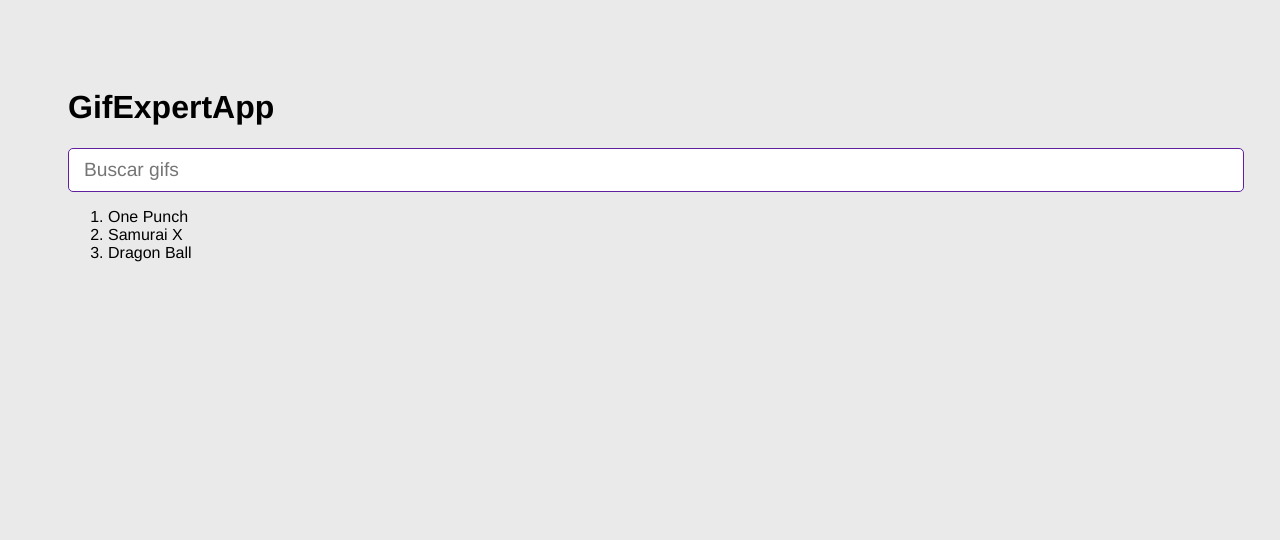
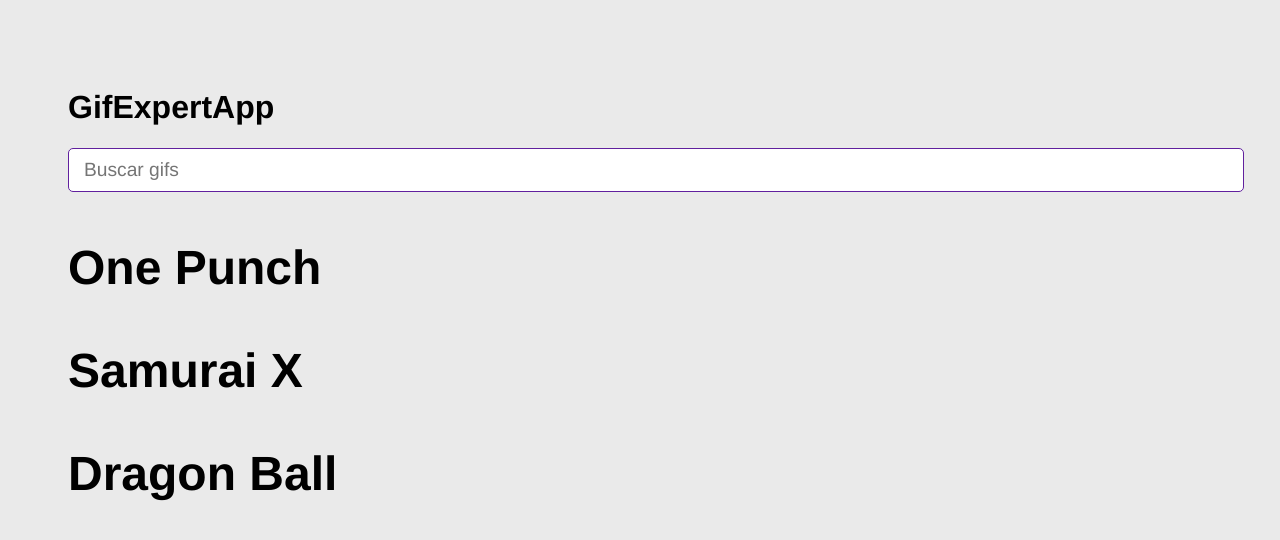
Before and after one commit to Jandronit/-GifsApp-React, a React (Vite) app: page / in a window 1280 px wide. Shown: the top 540 px of the page. Built offline with nearby package versions, Linux system fonts and the light colour scheme.

Commit message:
(lesson 80 course react) Add GifGrid new component

```diff
--- a/src/GifExpertApp.jsx
+++ b/src/GifExpertApp.jsx
@@ -1,37 +1,35 @@
-import { useState } from 'react';
+import {useState} from 'react';
 import {AddCategory} from './components/AddCategory';
+import {GifGrid} from './components/GifGrid';
 
 export const GifExpertApp = () => {
 
-    const [ categories, setCategories ] = useState([ 'One Punch', 'Samurai X', 'Dragon Ball' ]);
+    const [categories, setCategories] = useState(['One Punch', 'Samurai X', 'Dragon Ball']);
 
     const onAddCategories = (newCategory) => {
 
-        if ( categories.includes(newCategory) ) return;
+        if (categories.includes(newCategory)) return;
 
-        setCategories([newCategory, ...categories ]);
+        setCategories([newCategory, ...categories]);
     }
 
     return (
         <>
-            {/* titulo */}
+
             <h1>GifExpertApp</h1>
 
-            {/* Input */}
             <AddCategory
-                onNewCategory={ onAddCategories }
+                onNewCategory={onAddCategories}
             />
 
-            {/* Listado de Gif */}
-            <ol>
-                {
-                    categories.map(category => {
-                    return <li key={category}>{category}</li>
-                })
-                }
-            </ol>
-                {/* Gif Item */}
-
+            {
+                categories.map( category => (
+                    <GifGrid
+                        key = { category }
+                        category = { category }
+                    />
+                ))
+            }
 
         </>
     );
--- /dev/null
+++ b/src/components/GifGrid.jsx
@@ -0,0 +1,9 @@
+
+export const GifGrid = ({ category }) => {
+
+    return (
+        <>
+        <h3>{category}</h3>
+        </>
+    )
+}
```
Also changed, not shown: src/components/AddCategory.jsx (+7 -7 lines).
